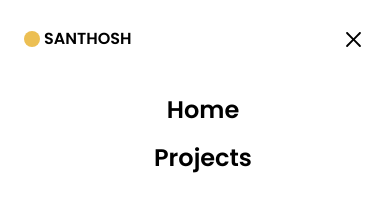
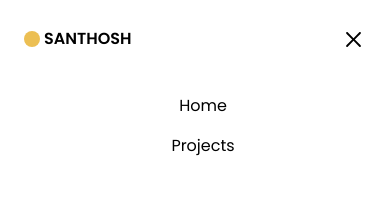
Before and after one commit to rachasanthoshkumar/personal-portfolio, a React (Vite) app: page / in a window 390 px wide. Both pictures are taken after a click on the icon 354 px from the left and 39 px from the top of the page. Shown: the top 224 px of the page. Built offline with nearby package versions, Linux system fonts and the light colour scheme; a web font is replaced by a local one.

Commit message:
updated heroDescription animation for small screens

```diff
--- a/src/App.jsx
+++ b/src/App.jsx
@@ -1,16 +1,19 @@
-
+import { useState } from "react"
 import Footer from "./components/Footer"
 import Hero from "./components/Hero"
 import Navbar from "./components/Navbar"
 import Projects from "./components/Projects"
 
 function App() {
-
+  const [isMenuClicked, setIsMenuClicked] = useState(false);
+  const toggleMenu = () => {
+    setIsMenuClicked(!isMenuClicked);
+  };
 
   return (
 
     <div className="mt-2 py-4 px-2 w-full  md:py-2 mx-auto md:max-w-[1200px] h-full md:mx-[160px] md:px-[48px]">
-      <Navbar  />
+      <Navbar isMenuClicked={isMenuClicked} setIsMenuClicked={setIsMenuClicked} toggleMenu={toggleMenu}/>
       <Hero/>
       <Projects />
       <Footer/>
--- a/src/components/Footer.jsx
+++ b/src/components/Footer.jsx
@@ -12,7 +12,7 @@ useLayoutEffect(()=>{
 
 },[])
   return (
-    <div ref={footerRef} className="font-poppins  mt-6 px-4  items-center md:grid-cols-2 md:max-w-[1104px]">
+    <div name="contact" ref={footerRef} className="font-poppins  mt-6 px-4  items-center md:grid-cols-2 md:max-w-[1104px]">
       <div className="bg-[#ebece4] p-8 flex flex-col gap-12 rounded-xl">
         <div className="flex flex-col gap-3">
           <p className="text-4xl font-semibold">Want to work together?</p>
--- a/src/components/Hero.jsx
+++ b/src/components/Hero.jsx
@@ -19,9 +19,20 @@ const Hero = () => {
       { x: 0, opacity: 1, duration: 1.5, delay: 0.5 });
 
     // Animation for heroDescRef
-    gsap.fromTo(heroDescRef.current,
-      { x: -50, opacity: 0 },
-      { x: 0, opacity: 1, duration: 1, delay: 1 } );
+
+
+      if(window.innerWidth<=480){
+        gsap.fromTo(
+          heroDescRef.current,
+          { y: 0, opacity: 0 },
+          { x: 0, opacity: 1, duration: 1, delay: 1 }
+        );
+      }
+      else{
+        gsap.fromTo(heroDescRef.current,
+          { x: -50, opacity: 0 },
+          { x: 0, opacity: 1, duration: 1, delay: 1 } );
+      }
   }, []);
 
   return (
--- a/src/components/MenuSidebar.jsx
+++ b/src/components/MenuSidebar.jsx
@@ -1,12 +1,12 @@
 import React from 'react'
+import {Link} from 'react-scroll'
+const MenuSidebar = ({toggleMenu}) => {
+  return (
+    <div className='cursor-pointer z-20 px-6 bg-white text-black w-screen rounded-md h-screen font-poppins py-10'>
 
-const MenuSidebar = () => {
-  return (
-    <div className='z-20 bg-white w-screen h-screen font-poppins py-10'>
-
-        <div className='flex flex-col items-center gap-4 text-2xl font-semibold '>
-            <p>Home</p>
-            <p>Projects</p>
+        <div className='flex flex-col items-center gap-4 text-md '>
+            <Link onClick={toggleMenu} to='home' smooth duration={500}>Home</Link>
+            <Link onClick={toggleMenu} to='projects' smooth duration={500}>Projects</Link>
         </div>
     </div>
   )
--- a/src/components/Navbar.jsx
+++ b/src/components/Navbar.jsx
@@ -1,16 +1,10 @@
-import { useState, useRef, useLayoutEffect } from "react";
+import { useState,useEffect, useRef, useLayoutEffect } from "react";
 import { AiOutlineMenu } from "react-icons/ai";
 import MenuSidebar from "./MenuSidebar";
 import { RxCross2 } from "react-icons/rx";
 import gsap from "gsap";
-
-const Navbar = () => {
-
-
-  const [isMenuClicked, setIsMenuClicked] = useState(false);
-  const toggleMenu = () => {
-    setIsMenuClicked(!isMenuClicked);
-  };
+import {Link} from 'react-scroll'
+const Navbar = ({isMenuClicked,setIsMenuClicked,toggleMenu}) => {
 
   const navbarRef = useRef(null);
   useLayoutEffect(() => {
@@ -22,18 +16,18 @@ const Navbar = () => {
     );
   }, []);
   return (
-    <div ref={navbarRef} className="relative z-10">
+    <div ref={navbarRef} className="cursor-pointer relative z-10">
       <div className=" flex px-4 items-center justify-between md:w-[1104px] md:py-[5px] h-[30px] font-poppins md:px-5">
         <div className="flex items-center gap-1">
           <div className="bg-[#ecbf53] rounded-full w-[16px] h-[16px]"></div>
           <div className="text-[16px] font-semibold">SANTHOSH</div>
         </div>
         <div className="hidden md:flex md:gap-10">
-          <p className="hover:text-black cursor-pointer text-[14px] font-semibold">Home</p>
-          <p
-           className="hover:text-black cursor-pointer text-[14px] font-semibold text-[#727272]">Projects</p>
-          <p
-          className="hover:text-black cursor-pointer text-[14px] font-semibold text-[#727272]">Contact</p>
+          <Link to="home" smooth duration={500} className="hover:text-black cursor-pointer text-[14px] font-semibold">Home</Link>
+          <Link to="projects" smooth duration={500}
+           className="hover:text-black cursor-pointer text-[14px] font-semibold text-[#727272]">Projects</Link>
+          <Link to="contact" smooth duration={500}
+          className="hover:text-black cursor-pointer text-[14px] font-semibold text-[#727272]">Contact</Link>
         </div>
         <div className="flex text-2xl text-black md:hidden">
           {isMenuClicked ? (
@@ -43,7 +37,7 @@ const Navbar = () => {
           )}
         </div>
       </div>
-      <div className="absolute">{isMenuClicked && <MenuSidebar />}</div>
+      <div className=" absolute  w-fit h-screen">{isMenuClicked && <MenuSidebar  toggleMenu={toggleMenu} />}</div>
     </div>
   );
 };
--- a/src/components/Projects.jsx
+++ b/src/components/Projects.jsx
@@ -29,7 +29,7 @@ const Projects = () => {
         window.open('https://speech-recognition-todo.vercel.app/','_blank')
     }
   return (
-    <div ref={pref} className='cursor-pointer mt-6 px-4 grid gap-10 grid-cols-1  items-center md:grid-cols-2 md:max-w-[1104px]'>
+    <div name="projects" ref={pref} className='cursor-pointer mt-6 px-4 grid gap-10 grid-cols-1  items-center md:grid-cols-2 md:max-w-[1104px]'>
         <div className='z-100 overflow-hidden md:h-[511px] rounded-xl ' onClick={openDiceGame}>
 
             <img src={dice} alt="" className='hover:scale-110 delay-150 duration-300 w-full h-full '/>
```
